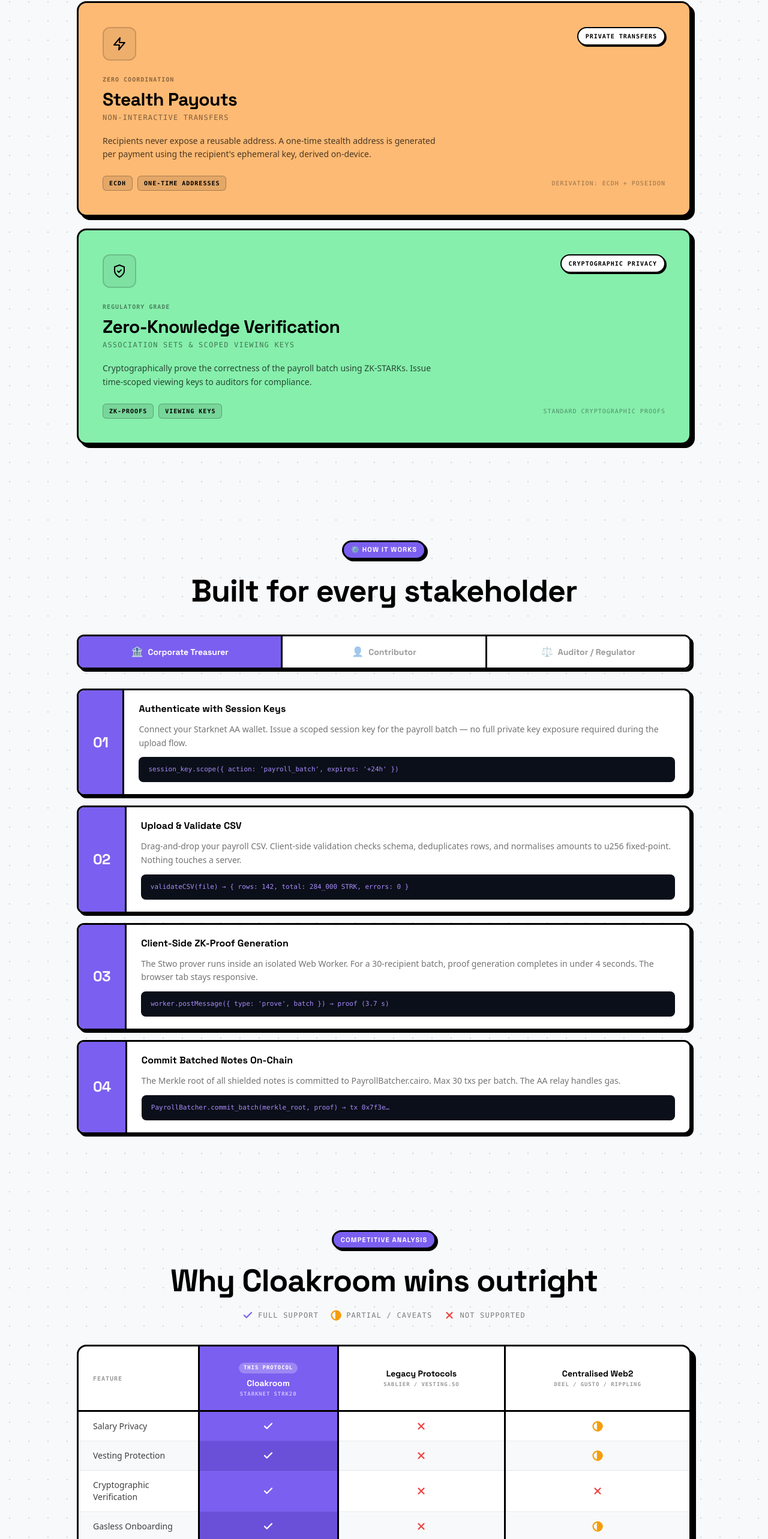
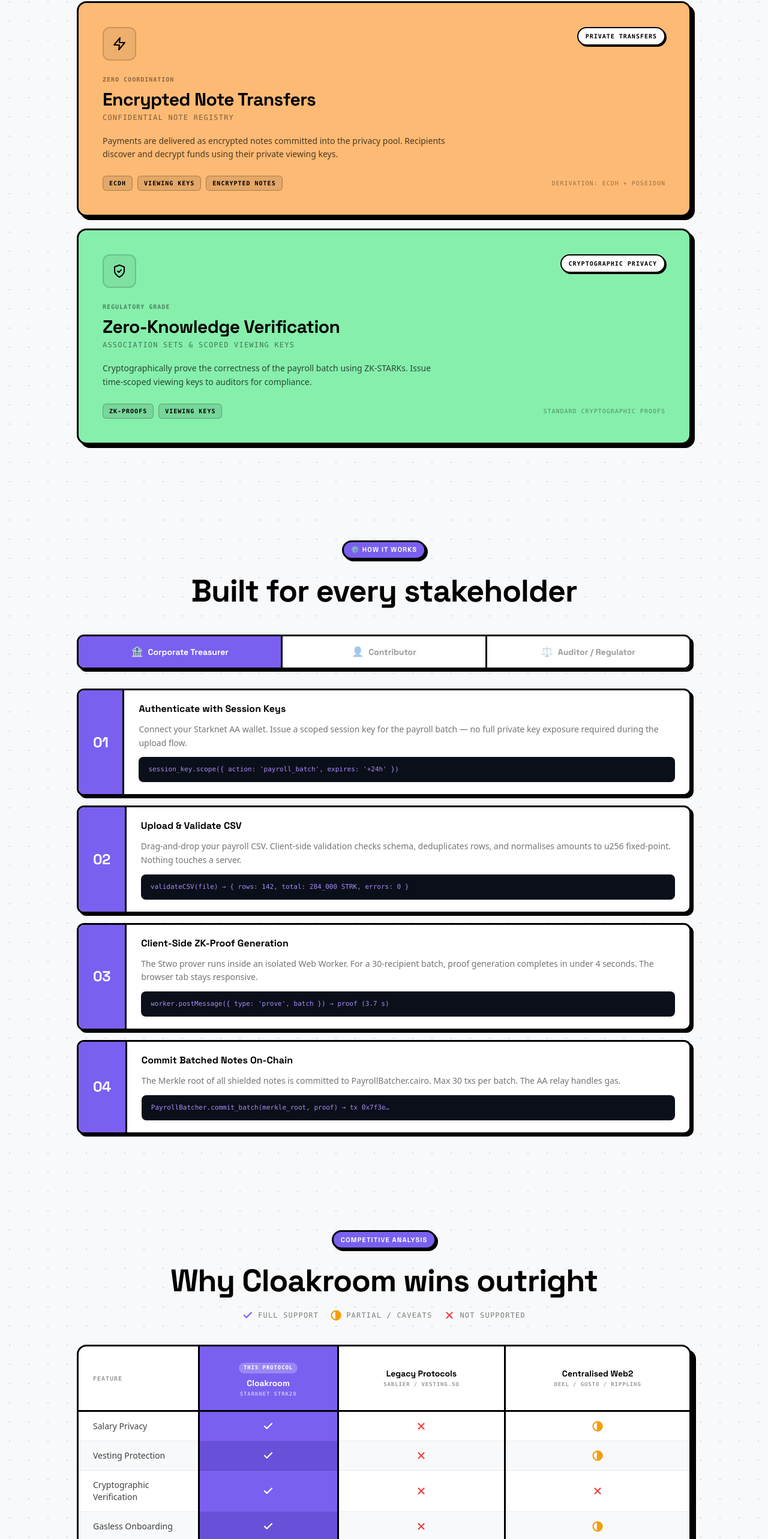
Before and after one commit to Bholdguy/Cloakroom, a Next.js app in the folder frontend/: page / in a window 1280 px wide. Shown: the part 2733-5299 px from the top of the page at 60% size. Built offline with nearby package versions, Linux system fonts and the light colour scheme.

Commit message:
docs: remove false claims, align mechanics with real STRK20 architecture, and update strk20.json with confirmed on-chain hashes

```diff
--- a/frontend/app/components/ArchitectureSection.tsx
+++ b/frontend/app/components/ArchitectureSection.tsx
@@ -20,7 +20,7 @@
     tag: "SDK",
     emoji: "📦",
     title: "STRK20 Privacy SDK + Starknet.js Middleware",
-    body: "TypeScript and Next.js abstractions handle note creation, Merkle tree management, and stealth address derivation. All crypto runs in-browser.",
+    body: "TypeScript and Next.js abstractions handle note creation, Merkle tree management, and encrypted note key derivation. Secret signing keys remain strictly client-side.",
     spec: "Frontend: TypeScript / Next.js",
   },
   {
@@ -45,7 +45,7 @@
   { label: "Proof System", value: "ZK-STARKs (Stwo Engine)" },
   { label: "Hash Function", value: "Poseidon" },
   { label: "Commitment", value: "Merkle Tree" },
-  { label: "Stealth Scheme", value: "ECDH + Poseidon" },
+  { label: "Key Scheme", value: "ECDH + Poseidon" },
   { label: "Formal Testing", value: "Pending" },
   { label: "Trusted Setup", value: "None" },
   { label: "Max Batch Size", value: "30 transactions" },
--- a/frontend/app/components/ComparisonTable.tsx
+++ b/frontend/app/components/ComparisonTable.tsx
@@ -3,7 +3,7 @@
   "Vesting Protection",
   "Cryptographic Verification",
   "Gasless Onboarding",
-  "Stealth Addresses",
+  "Encrypted Note Keys",
   "Audit Compliance",
   "Self-Custodial Security",
   "Zero Gas Fees",
--- a/frontend/app/components/FAQSection.tsx
+++ b/frontend/app/components/FAQSection.tsx
@@ -6,17 +6,17 @@
   {
     id: "faq-privacy-pool",
     q: "What is the STRK20 Privacy Pool?",
-    a: "The STRK20 Privacy Pool is a smart contract that accepts multiple asset types into a single anonymity set. When you deposit STRK or any STRK20 token, your transaction is blended with others.",
+    a: "The STRK20 Privacy Pool is a smart contract that manages confidential balances through per-token subchannels. When you deposit or transfer STRK, notes and nullifiers are committed into the pool's cryptographic state trees.",
   },
   {
-    id: "faq-stealth",
-    q: "How do stealth addresses work for payroll?",
-    a: "Instead of sending to an employee's known wallet address, Cloakroom generates a unique one-time stealth address per payment using ECDH key derivation and Poseidon hashing. The recipient scans the chain and can detect payments meant for them without ever exposing a reusable address to the employer or public.",
+    id: "faq-viewing-keys",
+    q: "How do encrypted notes and viewing keys work for payroll?",
+    a: "Instead of public wallet transfers, Cloakroom generates encrypted notes committed into the privacy pool. Recipients discover and decrypt payments using their private viewing keys without exposing compensation amounts or linkable addresses to the public.",
   },
   {
     id: "faq-compliance",
     q: "How does Cloakroom achieve compliance without breaking privacy?",
-    a: "We use Scoped Viewing Keys that allow you to grant time-limited, counterparty-limited decryption to auditors without revealing anything beyond what you authorise. This allows for standard cryptographic proofs during audits.",
+    a: "We use Scoped Viewing Keys that allow you to grant time-limited, counterparty-limited decryption to auditors without revealing anything beyond what you authorise. In addition, deposit-screening sidecars verify fund origins before shielding.",
   },
   {
     id: "faq-gas",
@@ -26,7 +26,7 @@
   {
     id: "faq-starknet",
     q: "Why build on Starknet specifically?",
-    a: "Starknet provides native ZK-STARK proof verification at the execution layer, making on-chain proof verification cheap and fast. The Stwo prover achieves fast proof times in-browser — essential for a responsive payroll UI.",
+    a: "Starknet provides native ZK-STARK proof verification at the execution layer, making on-chain proof verification cheap and fast. Dedicated proving services generate validity proofs efficiently for a responsive payroll workflow.",
   },
 ];
 
--- a/frontend/app/components/FeaturePillars.tsx
+++ b/frontend/app/components/FeaturePillars.tsx
@@ -17,7 +17,7 @@
     tags: ["ZK-STARKs", "Poseidon Hash", "Merkle Tree"],
   },
   {
-    id: "stealth",
+    id: "encrypted-notes",
     bg: "#FDBA74",
     icon: (
       <svg width="24" height="24" viewBox="0 0 24 24" fill="none" stroke="currentColor" strokeWidth="2" strokeLinecap="round" strokeLinejoin="round">
@@ -26,11 +26,11 @@
     ),
     tagline: "ZERO COORDINATION",
     badge: "PRIVATE TRANSFERS",
-    title: "Stealth Payouts",
-    subtitle: "Non-Interactive Transfers",
-    body: "Recipients never expose a reusable address. A one-time stealth address is generated per payment using the recipient's ephemeral key, derived on-device.",
+    title: "Encrypted Note Transfers",
+    subtitle: "Confidential Note Registry",
+    body: "Payments are delivered as encrypted notes committed into the privacy pool. Recipients discover and decrypt funds using their private viewing keys.",
     detail: "Derivation: ECDH + Poseidon",
-    tags: ["ECDH", "One-Time Addresses"],
+    tags: ["ECDH", "Viewing Keys", "Encrypted Notes"],
   },
   {
     id: "compliance",
--- a/frontend/app/components/HowItWorks.tsx
+++ b/frontend/app/components/HowItWorks.tsx
@@ -41,8 +41,8 @@
     steps: [
       {
         n: "01",
-        title: "Receive One-Time Claim Ticket",
-        body: "The employer generates a stealth address and encrypted note for each recipient. Delivered off-chain (email, Signal, or Cloakroom inbox). No wallet address is ever reused.",
+        title: "Discover Encrypted Note",
+        body: "The employer creates an encrypted note committed to the privacy pool. The contributor discovers and decrypts their note using their viewing key.",
         code: "ticket = { note_hash: '0x7f3e…', proof_path: [...], key: 'enc' }",
       },
       {
```
Also changed, not shown: 2 other files (tests, documents, lock files or other folders).
